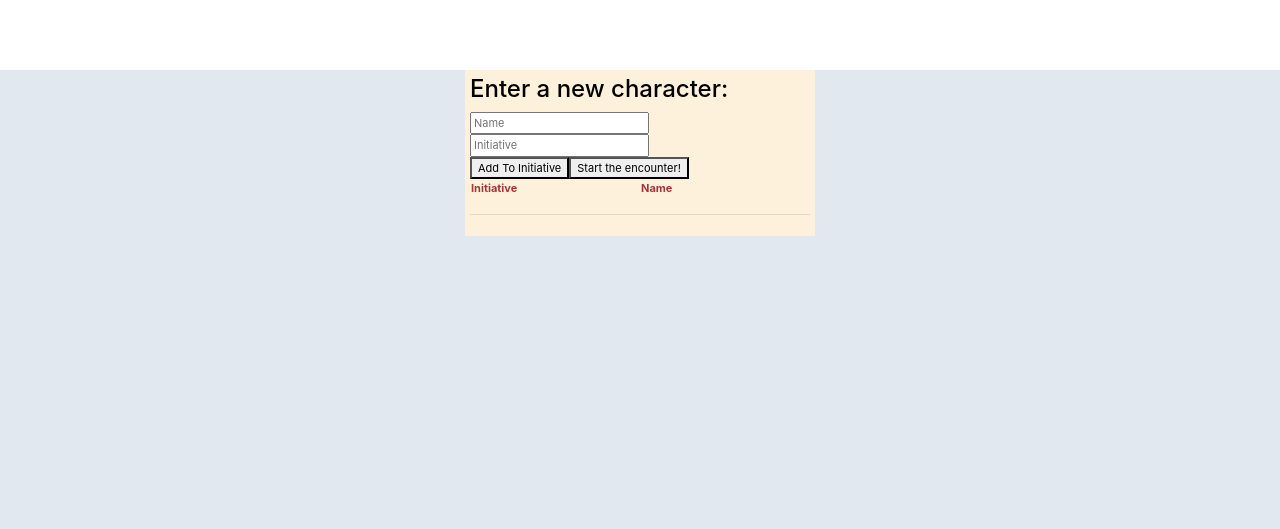
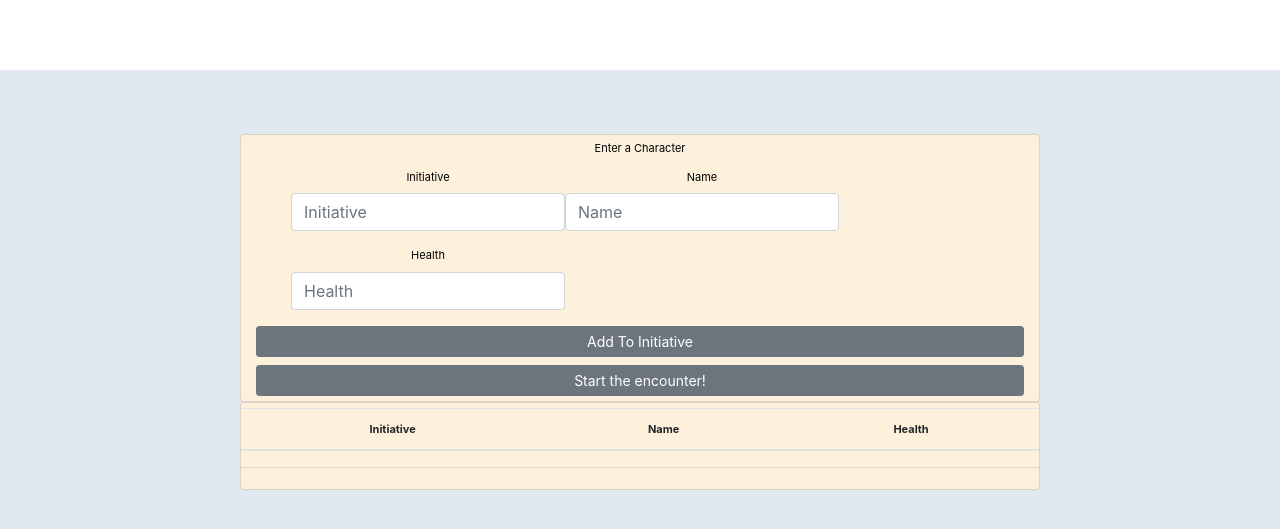
Before and after one commit to bmvisoky/CosmosSmithy, a React (Create React App) app: page /initiative in a window 1280 px wide. Shown: the part 385-914 px from the top of the page. Built offline with nearby package versions, Linux system fonts and the light colour scheme.

Commit message:
Improved initiative

```diff
--- a/src/components/mainComponents/mainCards.js
+++ b/src/components/mainComponents/mainCards.js
@@ -7,7 +7,7 @@ const MainCards = (props) => {
     <Row>
       <Card body>
         <CardTitle>Create</CardTitle>
-        <CardText>Write your ideas down!!</CardText>
+        <CardText>Write your ideas down!</CardText>
         <Button href="/journal" block>Journal</Button>
         <Button href="/character" block>Character</Button>
         <Button block>Coming Soon!</Button>
--- a/src/components/pages/initiativePage.js
+++ b/src/components/pages/initiativePage.js
@@ -1,5 +1,7 @@
 import React, { Component } from 'react';
 import ReactDOM from "react-dom";
+import { Card, Button, CardTitle, CardText, Row, Col, Table, Form, FormGroup, Label, Input, FormText } from 'reactstrap';
+
 
 class InitiativePage extends Component {
   addToInit() {
@@ -7,10 +9,11 @@ class InitiativePage extends Component {
     let row = table.insertRow(1);
     let cell1 = row.insertCell(0);
     let cell2 = row.insertCell(1);
-
+    let cell3 = row.insertCell(2);
     // Add some text to the new cells:
-    cell1.innerHTML = document.getElementById("charName").value;
-    cell2.innerHTML = document.getElementById("charInit").value;
+    cell1.innerHTML = document.getElementById("charInit").value;
+    cell2.innerHTML = document.getElementById("charName").value;
+    cell3.innerHTML = document.getElementById("charHealth").value;
   }
 
   startBattle() {
@@ -28,7 +31,7 @@ class InitiativePage extends Component {
         x = rows[i].getElementsByTagName("TD")[0];
         y = rows[i + 1].getElementsByTagName("TD")[0];
 
-        if( Number(x.innerHTML) > Number(y.innerHTML) ) {
+        if( Number(x.innerHTML) < Number(y.innerHTML) ) {
           shouldSwitch = true;
           break;
         }
@@ -43,38 +46,72 @@ class InitiativePage extends Component {
     return (
      <body>
      <div id="gradient">
-     <div id="statblock">
+     <div style={container}>
+      <Col>
+         <Card body style={card}>
+         <CardTitle>Enter a Character</CardTitle>
+            <Col>
+               <div style={{paddingLeft: '50px', paddingRight: '50px'}}>
+                  <Form>
+                     <Row>
+                        <FormGroup>
+                           <Label>Initiative</Label>
+                           <Input id="charInit" type="number" name="initiative" placeholder="Initiative" />
+                        </FormGroup>
+                        <FormGroup>
+                           <Label>Name</Label>
+                           <Input id="charName" type="text" name="name" placeholder="Name" />
+                        </FormGroup>
+                        <FormGroup>
+                           <Label>Health</Label>
+                           <Input id="charHealth" type="number" name="health" placeholder="Health" />
+                        </FormGroup>
+                     </Row>
+                  </Form>
+
+               </div>
                <div>
-        <h4>Enter a new character:</h4>
+                 <Button size="sm" block onClick={this.addToInit}>Add To Initiative</Button>
+                 <Button size="sm" block onClick={this.startBattle}>Start the encounter!</Button>
+               </div>
+            </Col>
+         </Card>
+         <Card body style={card}>
              <div>
-            <input id="charInit" type="text" placeholder="Name"/>
-            <input id="charName" type="number" placeholder="Initiative"/>
-        </div>
-        <button onClick={this.addToInit}>Add To Initiative</button>
-        <button onClick={this.startBattle}>Start the encounter!</button>
-    </div>
-
-    <div>
-        <table id="initTable">
+             <Table hover id="initTable">
                 <thead>
                   <tr>
                     <th>Initiative</th>
                     <th>Name</th>
+                    <th>Health</th>
                   </tr>
                 </thead>
                 <tbody>
                 </tbody>
-        </table>
+               </Table>
                  <hr/>
              </div>
-
+          </Card>
+       </Col>
        </div>
-
     </div>
 </body>
     )
   }
 }
 
+const card = {
+  textAlign: 'center',
+  width: '800px',
+  margin: 'auto',
+  fontSize: '11px',
+  backgroundColor: '#FDF1DC',
+  color: 'black',
+  padding: '5px 0'};
+
+const container = {
+   paddingTop: '5%',
+   margin: 'auto'
+};
 
 export default InitiativePage;
--- a/src/components/pages/monsterPage.js
+++ b/src/components/pages/monsterPage.js
@@ -124,7 +124,7 @@ class MonsterPage extends Component {
                <span>13 (2d8+4) bludgeoning damage.</span>
              </div>
            </div>
-                </Card>
+          </Card>
      </div>
 
      </body>
```
Lines whose indentation alone changed are shown as unchanged.
